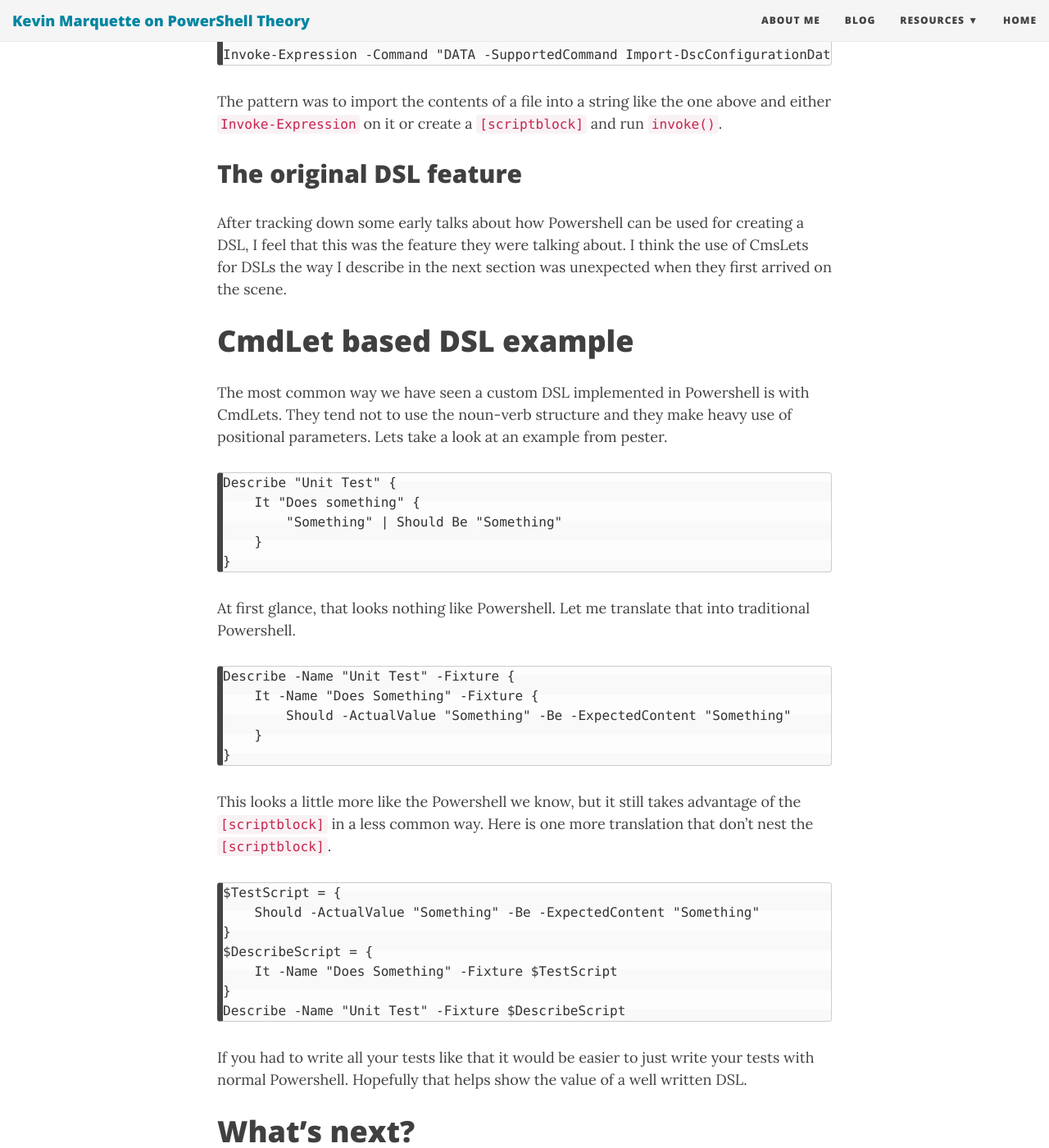
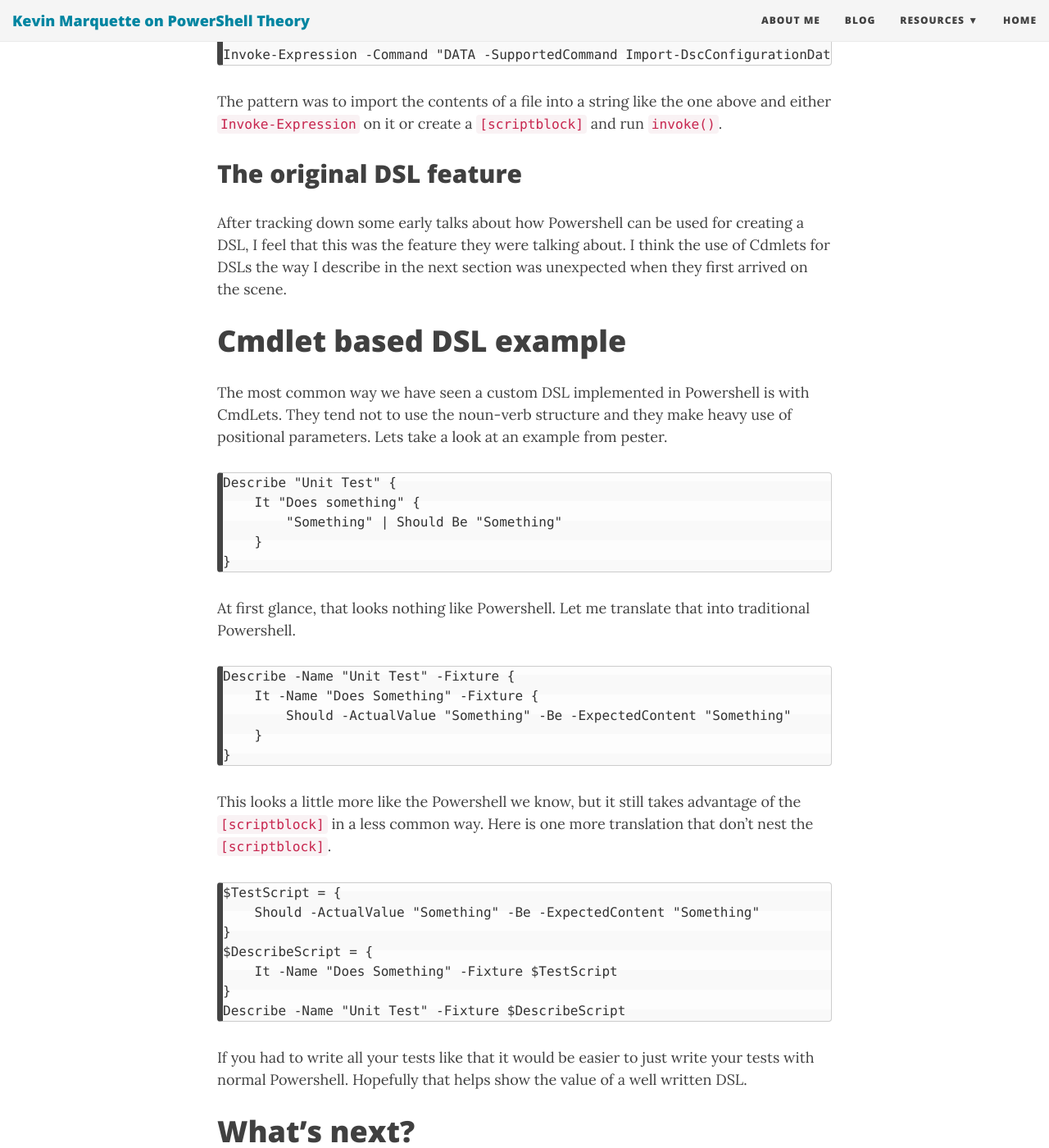
Before and after one commit to KevinMarquette/kevinmarquette.github.io, a Jekyll site: the page built from _posts/2017-02-26-Powershell-DSL-intro-to-domain-specific-languages-part-1.md, in a window 1280 px wide and 1400 px high, scrolled down 4074 px. Shown: the whole window at 82% size. Built offline with Jekyll 4.4.1, drawn with Linux system fonts in a browser that asks for light colours; nearby versions of some CDN libraries; some of the changed text lies outside the part shown.

Commit message:
correct case

```diff
--- a/_posts/2017-02-26-Powershell-DSL-intro-to-domain-specific-languages-part-1.md
+++ b/_posts/2017-02-26-Powershell-DSL-intro-to-domain-specific-languages-part-1.md
@@ -117,9 +117,9 @@ Here is an example of how it was used:
 The pattern was to import the contents of a file into a string like the one above and either `Invoke-Expression` on it or create a `[scriptblock]` and run `invoke()`.
 
 ## The original DSL feature
-After tracking down some early talks about how Powershell can be used for creating a DSL, I feel that this was the feature they were talking about. I think the use of CmsLets for DSLs the way I describe in the next section was unexpected when they first arrived on the scene.
+After tracking down some early talks about how Powershell can be used for creating a DSL, I feel that this was the feature they were talking about. I think the use of Cdmlets for DSLs the way I describe in the next section was unexpected when they first arrived on the scene.
 
-# CmdLet based DSL example
+# Cmdlet based DSL example
 The most common way we have seen a custom DSL implemented in Powershell is with CmdLets. They tend not to use the noun-verb structure and they make heavy use of positional parameters. Lets take a look at an example from pester.
 
     Describe "Unit Test" {
@@ -149,6 +149,6 @@ This looks a little more like the Powershell we know, but it still takes advanta
 If you had to write all your tests like that it would be easier to just write your tests with normal Powershell. Hopefully that helps show the value of a well written DSL.
 
 # What's next?
-Next week we will build a DSL based CmdLet to generate rdg files for Microsoft's Remote Desktop Connection Manager. I can't say that we need a DSL for that but it will be a simple example that introduces a few different techniques.
+Next week we will build a DSL based Cmdlet to generate rdg files for Microsoft's Remote Desktop Connection Manager. I can't say that we need a DSL for that but it will be a simple example that introduces a few different techniques.
 
 Continue to part 2: [Writing a DSL for RDC Manager](/2017-03-04-Powershell-DSL-example-RDCMan)
```
Also changed, not shown: _draft/2018-03-28-Powershell-Things-I-have-learned-about-Git.md (added, +21 -0 lines), _posts/2017-03-13-Powershell-DSL-design-patterns.md (+1 -1 lines), _posts/2017-03-18-Powershell-reading-and-saving-data-to-files.md (+1 -1 lines).
